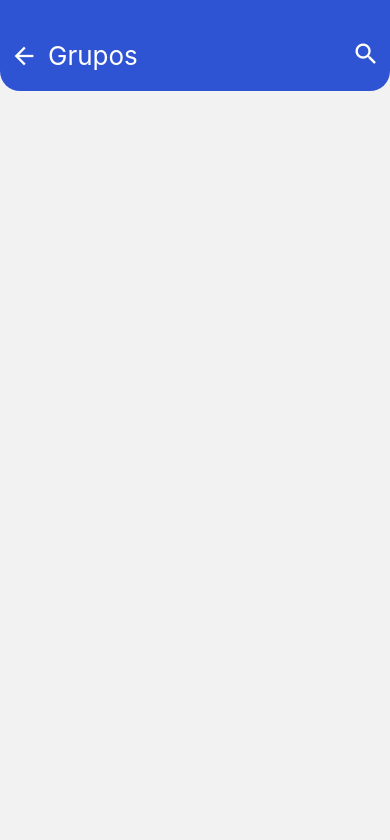
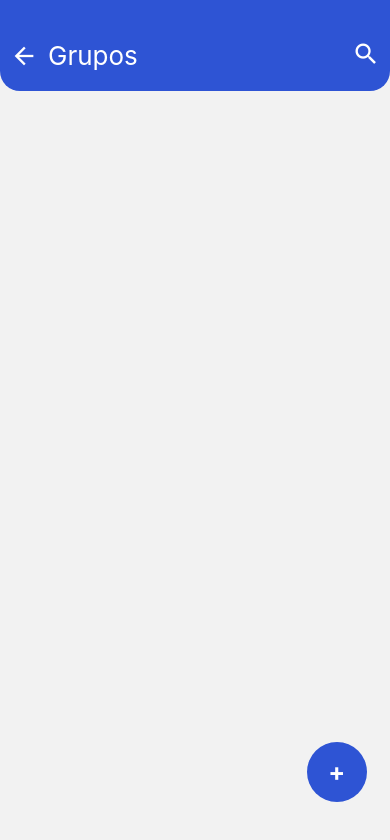
Before and after one commit to FabricioAllves/Hey-groups, a React Native app: screen /ChatRoom in a window 390 px wide. Shown: the top 840 px of the page. Built offline with nearby package versions, Linux system fonts and the light colour scheme.

Commit message:
Feat: tela de grupos 2/2 terminada e criando tambem o feedButton para abrir modal de criaçao de novo grupo

```diff
--- /dev/null
+++ b/src/components/FabButton/index.js
@@ -0,0 +1,40 @@
+import React from 'react';
+import { View, Text, StyleSheet, TouchableOpacity } from 'react-native';
+
+export default function FabButton({ setVisible }) {
+
+    function handleNavigationButton(){
+        setVisible()
+    }
+
+
+    return (
+        <TouchableOpacity activeOpacity={0.9} style={styles.containerButton} onPress={handleNavigationButton}>
+            <View>
+                <Text style={styles.text}>+</Text>
+            </View>
+        </TouchableOpacity>
+    );
+}
+
+
+const styles = StyleSheet.create({
+    containerButton: {
+        backgroundColor: '#2e54d4',
+        width: 60,
+        height: 60,
+        borderRadius: 30,
+        justifyContent: 'center',
+        alignItems: 'center',
+        position: 'absolute',
+        bottom: '5%',
+        right: '6%',
+
+    },
+    text: {
+        fontSize: 25,
+        color: '#fff',
+        fontWeight: 'bold'
+    }
+
+})
--- a/src/pages/ChatRoom/index.js
+++ b/src/pages/ChatRoom/index.js
@@ -1,12 +1,15 @@
-import React from 'react';
+import React, { useState } from 'react';
 import { View, Text, Button, StyleSheet, SafeAreaView, TouchableOpacity, FlatList } from 'react-native';
 
 import auth from '@react-native-firebase/auth'
 import { useNavigation } from '@react-navigation/native'
 import Icon from 'react-native-vector-icons/MaterialIcons';
 
+import FabButton from '../../components/FabButton';
+
 export default function ChatRoom() {
   const navigation = useNavigation()
+  const [modalVisible, setModalVisible] = useState(false)
 
   function handleSignOut(){
     auth()
@@ -33,6 +36,8 @@ export default function ChatRoom() {
           <Icon name='search' size={28} color="#fff" />
         </TouchableOpacity>
       </View>
+
+      <FabButton setVisible={ () => setModalVisible(true)}/>
     </SafeAreaView>
   );
 }
```
